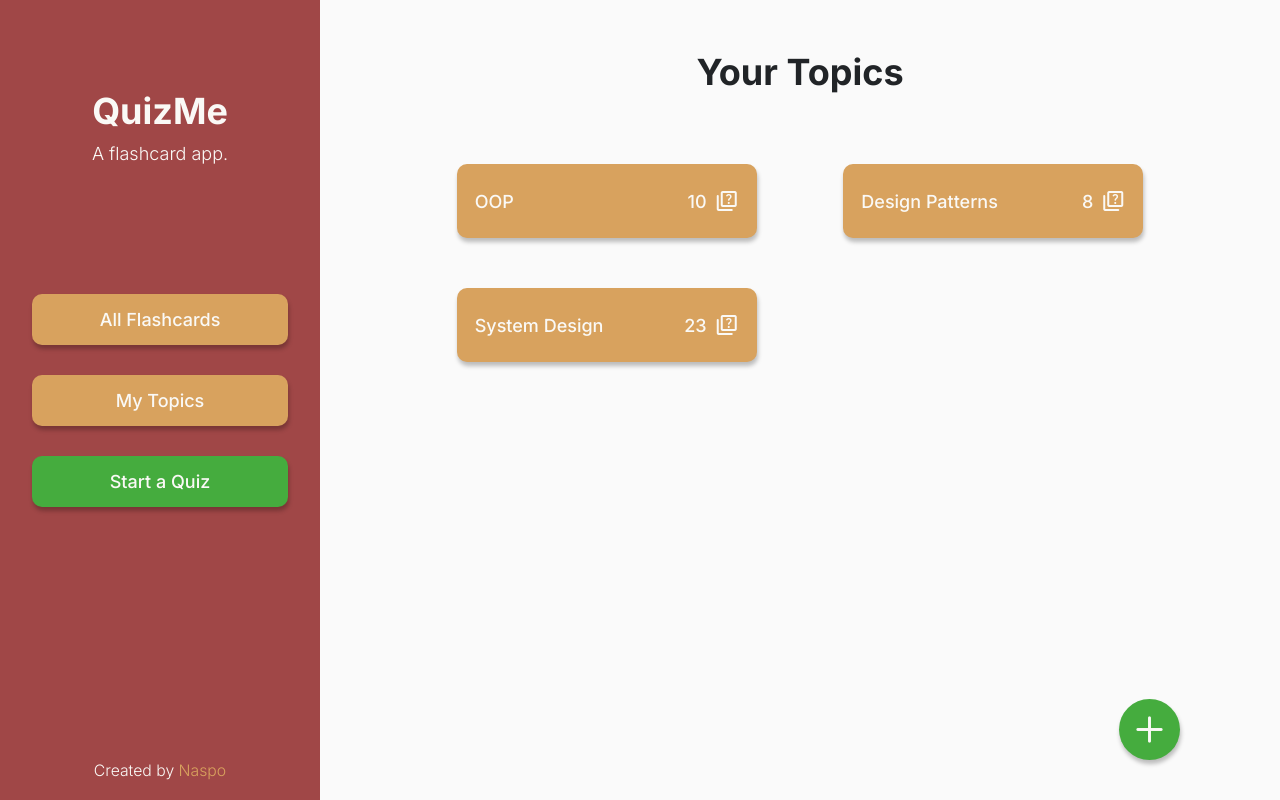
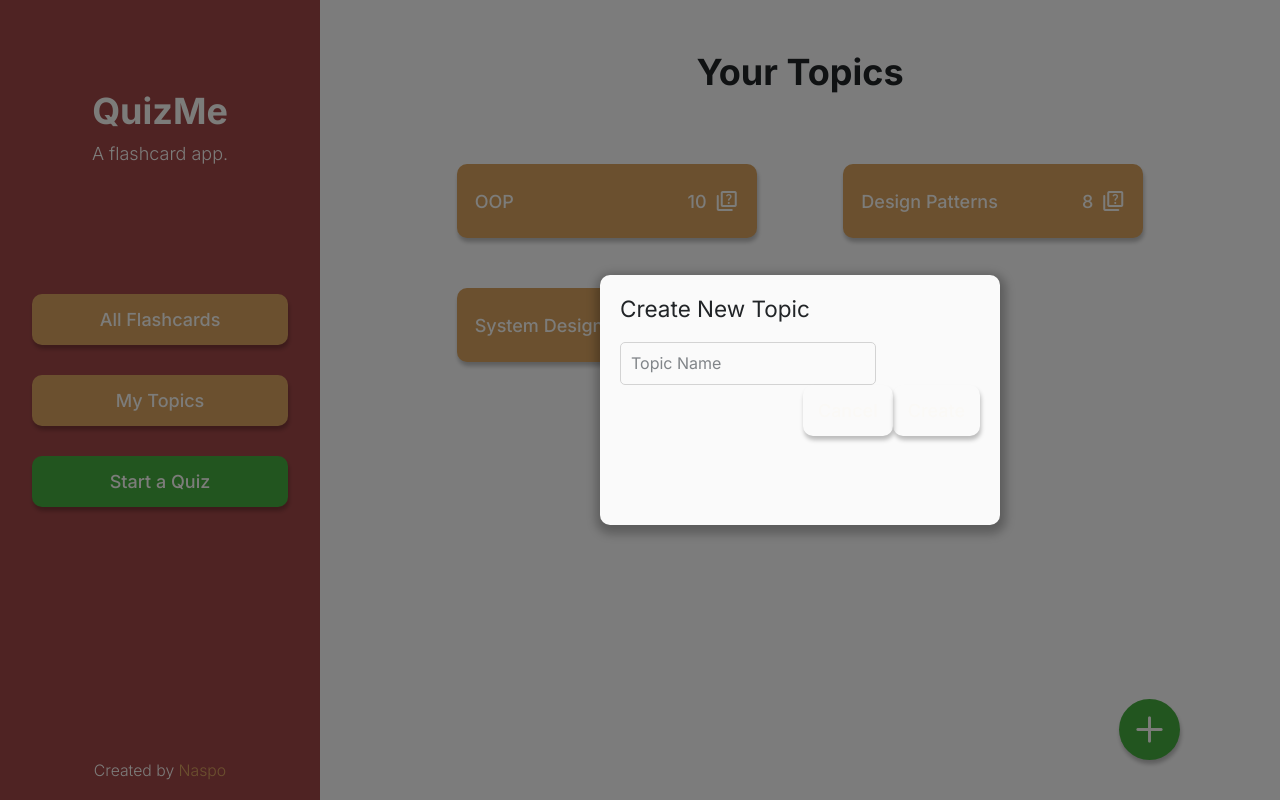
Before and after one commit to NaspoDev/QuizMe, a React (Vite) app in the folder frontend/: page /topics in a window 1280 px wide. Built offline with nearby package versions, Linux system fonts and the light colour scheme.

Commit message:
working on add topic modal

```diff
--- a/frontend/src/components/add_topic_modal/AddTopicModal.scss
+++ b/frontend/src/components/add_topic_modal/AddTopicModal.scss
@@ -0,0 +1,44 @@
+@use "../../utility_styles/mixins" as *;
+@use "../../utility_styles/variables" as *;
+
+// Add Topic Modal styling
+
+// Used to apply a dark overlay behind the modal.
+.add-topic-modal-overlay {
+  position: fixed;
+  top: 0;
+  bottom: 0;
+  right: 0;
+  left: 0;
+  background-color: rgba(0, 0, 0, 0.5);
+  z-index: 100;
+}
+
+// Actual modal element styling.
+.AddTopicModal {
+  @include displayFlex(column, flex-start, flex-start);
+  position: absolute;
+  z-index: 101;
+  width: 400px;
+  height: 250px;
+
+  // Centering
+  top: 50%;
+  left: 50%;
+  transform: translate(-50%, -50%);
+
+  //   background-color: $background-color-white;
+  background-color: $background-color-white;
+  border-radius: 10px;
+  padding: 20px;
+  box-shadow: 1px 4px 10px 5px rgba(0, 0, 0, 0.25);
+
+  .add-topic-heading {
+    margin-bottom: 20px;
+  }
+
+  .buttons-container {
+    width: 100%;
+    @include displayFlex(row, flex-end);
+  }
+}
--- a/frontend/src/components/add_topic_modal/AddTopicModal.tsx
+++ b/frontend/src/components/add_topic_modal/AddTopicModal.tsx
@@ -1,7 +1,30 @@
 import "./AddTopicModal.scss";
 
-function AddTopicModal() {
-  return <div>AddTopicModal</div>;
+function AddTopicModal({ isOpen }: { isOpen: boolean }) {
+  if (!isOpen) {
+    return null;
+  }
+
+  return (
+    <>
+      <div className="AddTopicModal">
+        <h3 className="add-topic-heading text-lg">Create New Topic</h3>
+        <form className="add-topic-form">
+          <input
+            type="text"
+            className="topic-name-input"
+            placeholder="Topic Name"
+          />
+        </form>
+        <div className="buttons-container">
+          <button className="button">Cancel</button>
+          <button className="button">Create</button>
+        </div>
+      </div>
+      {/* Used to apply a dark overlay behind the modal. */}
+      <div className="add-topic-modal-overlay"></div>
+    </>
+  );
 }
 
 export default AddTopicModal;
--- a/frontend/src/components/topics_page/TopicsPage.scss
+++ b/frontend/src/components/topics_page/TopicsPage.scss
@@ -7,6 +7,7 @@
   @include displayFlex(column, flex-start, center);
   padding: 50px 50px 0px 50px;
   height: 100%;
+  position: relative;
 
   .topics-heading {
     margin-bottom: 70px;
--- a/frontend/src/components/topics_page/TopicsPage.tsx
+++ b/frontend/src/components/topics_page/TopicsPage.tsx
@@ -1,10 +1,12 @@
 import { useEffect, useState } from "react";
 import "./TopicsPage.scss";
 import topicService, { Topic } from "../../services/TopicService";
+import AddTopicModal from "../add_topic_modal/AddTopicModal";
 
 // The Topics page. Displays all the users topics.
 function TopicsPage() {
   const [topics, setTopics] = useState<Topic[]>([]);
+  const [isAddTopicModelOpen, setIsAddTopicModelOpen] = useState<boolean>(true);
 
   useEffect(() => {
     // Call backend api to get the user's topics.
@@ -31,6 +33,7 @@ function TopicsPage() {
       <button className="add-topic-button icon-button icon-button-green">
         <span className="material-symbols-rounded text-3xl">add</span>
       </button>
+      <AddTopicModal isOpen={isAddTopicModelOpen} />
     </div>
   );
 }
--- a/frontend/src/index.scss
+++ b/frontend/src/index.scss
@@ -86,6 +86,31 @@ img {
 button {
   all: unset;
   cursor: pointer;
+}
+
+input {
+  outline: none;
+  border: none;
+  padding: 8px 10px;
+  line-height: 25px;
+  background-color: $background-color-white;
+  @include fontRegular();
+  color: $text-color-black;
+
+  border: 1px solid $light-gray;
+  border-radius: 5px;
+  font-size: 16px;
+
+  transition: all 0.3s;
+
+  &::placeholder {
+    color: $dark-gray;
+    @include fontRegular();
+  }
+
+  &:focus {
+    border-color: $success-green;
+  }
 }
 
 // Button class, applied to elements to make them look and behave
```
